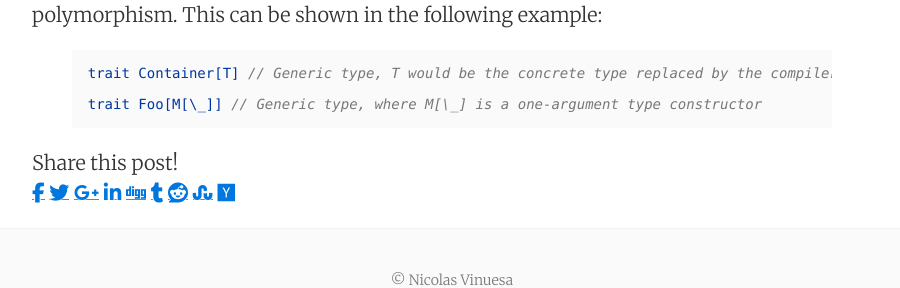
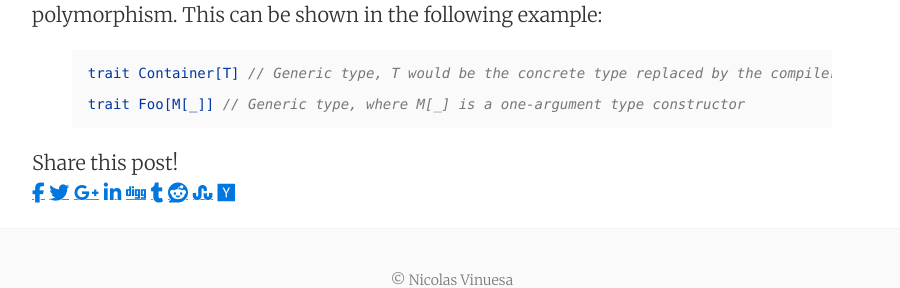
Before and after one commit to nvinuesa/nvinuesa.github.io, a Jekyll site: the page built from _posts/2017-01-04-category-theory-scala.markdown, in a window 1280 px wide. Shown: the part 890-1178 px from the top of the page, without its empty margins (188-1088 px from the left). Built offline with Jekyll 4.4.1, drawn with Linux system fonts in a browser that asks for light colours; nearby versions of some CDN libraries.

```diff
--- a/_posts/2017-01-04-category-theory-scala.markdown
+++ b/_posts/2017-01-04-category-theory-scala.markdown
@@ -16,7 +16,7 @@ Higher-kinded types is an abstraction over types. As Adriaan Moors clearly expla
 
 trait Container[T] // Generic type, T would be the concrete type replaced by the compiler at runtime
 
-trait Foo[M[\_]] // Generic type, where M[\_] is a one-argument type constructor
+trait Foo[M[_]] // Generic type, where M[_] is a one-argument type constructor
 
 {% endhighlight %}
 
```
